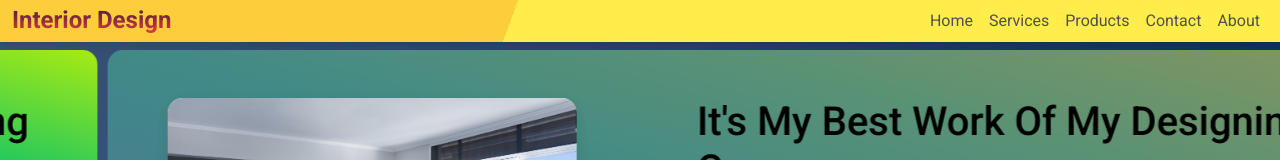
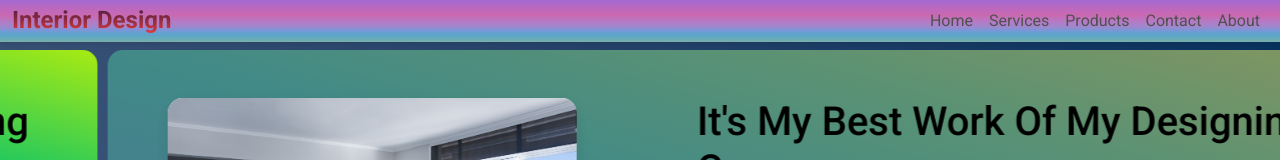
Before and after one commit to Mayankgangwr/InteriorPortfilio, a React (Create React App) app: page / in a window 1280 px wide. Shown: the top 160 px of the page. Built offline with nearby package versions, Linux system fonts and the light colour scheme; a web font is replaced by a local one.

Commit message:
Update 3 files

```diff
--- a/src/nav.css
+++ b/src/nav.css
@@ -2,6 +2,30 @@
   background: -webkit-linear-gradient(rgb(57 29 65), rgb(237 59 59));
   -webkit-background-clip: text;
   -webkit-text-fill-color: transparent;
+}
+.nav {
+  padding-bottom: 0%;
+  padding-top: 0%;
+
+  background: linear-gradient(
+    to bottom,
+    #a06bd1,
+    #ae69c9,
+    #b968c0,
+    #c368b8,
+    #ca69b0,
+    #bd74bd,
+    #af7ec7,
+    #a187ce,
+    #7798d6,
+    #5da4cc,
+    #63abbb,
+    #7baeaa
+  );
+  font-weight: 100;
+}
+.nav-text {
+  color: #000;
 }
 .d-mobile {
   display: none !important;
--- a/src/nav.js
+++ b/src/nav.js
@@ -16,15 +16,7 @@ const Nav = () => {
   };
   return (
     <>
-      <nav
-        className="navbar navbar-expand-lg navbar-dark bg-light-black px-0 m-pading"
-        style={{
-          paddingTop: "0px",
-          paddingBottom: "0px",
-          background:
-            "linear-gradient(110deg, #fdcd3b 40%, #494120 40%, #ffed4b 40%)",
-        }}
-      >
+      <nav className="nav navbar navbar-expand-lg navbar-dark px-0 m-pading">
         <div className="container-fluid">
           <a className="navbar-brand mt-2 mt-lg-0 d-mobile" href="#">
             <h4 className="my-auto logo">
@@ -49,7 +41,7 @@ const Nav = () => {
               {links.map((el) => (
                 <li>
                   <Link
-                    className="dropdown-item text-capitalize text-light"
+                    className="dropdown-item text-capitalize nav-text"
                     to={`/list/${el}`}
                   >
                     {el}
--- a/src/style.css
+++ b/src/style.css
@@ -44,10 +44,6 @@ body {
 }
 .fs-12 {
   font-size: 12px;
-}
-.bg-light-black {
-  background-color: #f6efef;
-  font-weight: 100;
 }
 .movie-ss-img {
   height: 180px;
```
